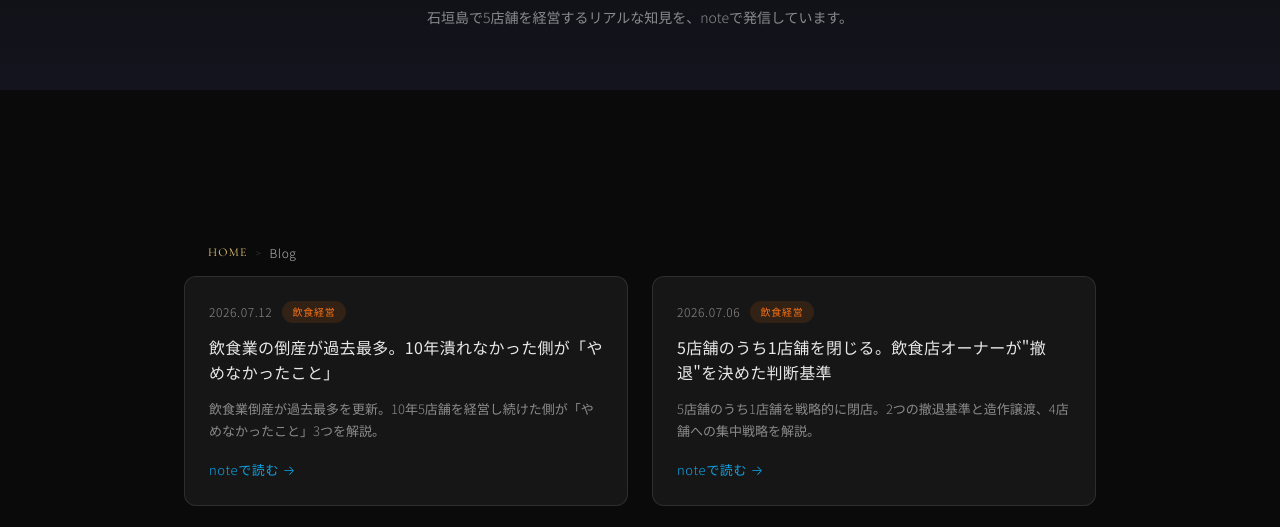
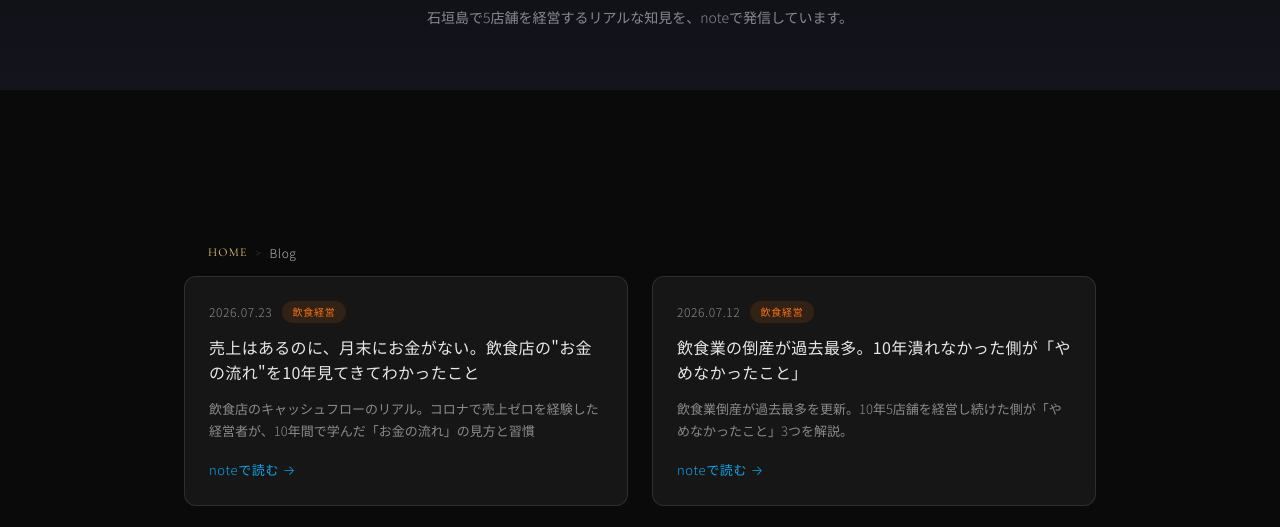
Before and after one commit to nkugai0721-netizen/cream-group-site, a plain HTML site: page blog.html in a window 1280 px wide. Shown: the part 268-795 px from the top of the page. Drawn offline with nearby package versions, Linux system fonts and the light colour scheme.

Commit message:
note記事追加: 売上はあるのに、月末にお金がない。飲食店の"お金の流れ"を10年見てきてわかったこと

```diff
--- a/blog.html
+++ b/blog.html
@@ -152,6 +152,18 @@
     <div class="blog-grid">
 
       <!-- BLOG_INSERT_POINT -->
+      <a href="https://note.com/naoya6939/n/n22493d284f66" target="_blank" rel="noopener" class="blog-card fade-in">
+        <div class="blog-card__body">
+          <div class="blog-card__meta">
+            <span class="blog-card__date">2026.07.23</span>
+            <span class="blog-card__tag blog-card__tag--restaurant">飲食経営</span>
+          </div>
+          <h2 class="blog-card__title">売上はあるのに、月末にお金がない。飲食店の"お金の流れ"を10年見てきてわかったこと</h2>
+          <p class="blog-card__excerpt">飲食店のキャッシュフローのリアル。コロナで売上ゼロを経験した経営者が、10年間で学んだ「お金の流れ」の見方と習慣</p>
+          <span class="blog-card__link">noteで読む &rarr;</span>
+        </div>
+      </a>
+
       <a href="https://note.com/naoya6939/n/n50b176fb733b" target="_blank" rel="noopener" class="blog-card fade-in">
         <div class="blog-card__body">
           <div class="blog-card__meta">
```
Also changed, not shown: index.html (+5 -0 lines).
